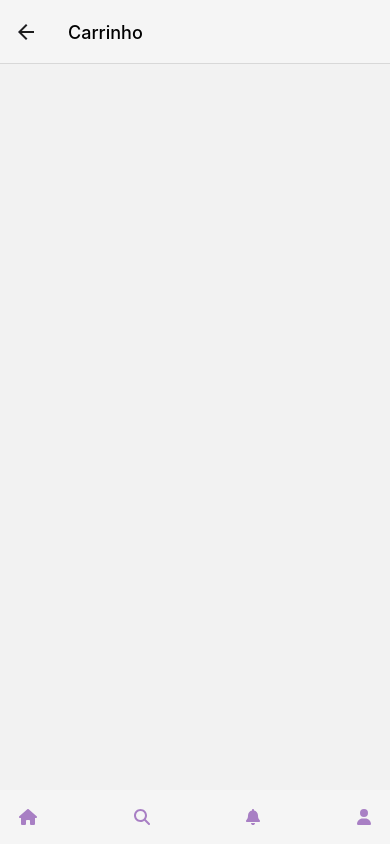
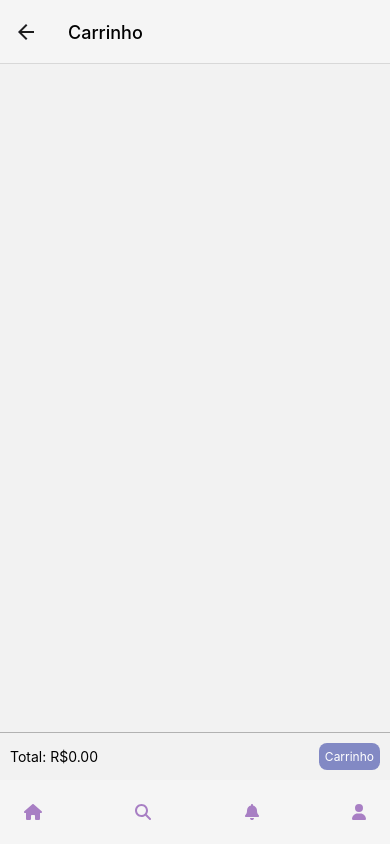
Before and after one commit to Davi-Lv/Carrinho-de-compras-desafio, a React Native app: screen /Cart in a window 390 px wide. Built offline with nearby package versions, Linux system fonts and the light colour scheme.

Commit message:
Update UI and functionality in CartScreen and ProductsScreen

```diff
--- a/App.js
+++ b/App.js
@@ -31,7 +31,6 @@ function App() {
     <ProductsContextProvider>
       <NavigationContainer>
         <View style={{ flex: 1 }}>
-
           <Stack.Navigator>
             <Stack.Screen
               name="Products"
--- a/src/components/CartItem.js
+++ b/src/components/CartItem.js
@@ -1,20 +1,46 @@
-import React from 'react';
-import { View, Text, Image, StyleSheet } from 'react-native';
+import React, { useRef, useContext } from 'react';
+import { View, Text, Image, StyleSheet, PanResponder, Animated } from 'react-native';
+import { ProductsContext } from '../context/ProductsContext';
 
 const CartItem = ({ product }) => {
+  const formattedSubtotal = product.subtotal.toFixed(2);
+  const pan = useRef(new Animated.ValueXY()).current;
+  const { removeFromCart } = useContext(ProductsContext);
+
+  const panResponder = PanResponder.create({
+    onMoveShouldSetPanResponder: () => true,
+    onPanResponderMove: Animated.event([
+      null,
+      { dx: pan.x }
+    ]),
+    onPanResponderRelease: () => {
+      if (pan.x._value > 100) {
+        removeFromCart(product.id); // Remove the product from the cart
+      } else {
+        Animated.spring(pan, { toValue: { x: 0, y: 0 }, useNativeDriver: false }).start();
+      }
+    }
+  });
+
+  const opacity = pan.x.interpolate({
+    inputRange: [0, 100],
+    outputRange: [1, 0],
+    extrapolate: 'clamp'
+  });
 
   return (
-    <View style={styles.container}>
+    <Animated.View style={[styles.container, { transform: [{ translateX: pan.x }], opacity }]} {...panResponder.panHandlers}>
       <Image source={{ uri: product.image }} style={styles.image} />
       <View style={styles.detailsContainer}>
         <Text style={styles.name}>{product.name}</Text>
-        <Text style={styles.price}>Preço: ${product.price}</Text>
+        <Text style={styles.price}>Preço: R${product.price}</Text>
         <Text style={styles.quantity}>Quantidade: {product.quantity}</Text>
-        <Text style={styles.subtotal}>Subtotal: ${product.subtotal}</Text>
+        <Text style={styles.subtotal}>Subtotal: R${formattedSubtotal}</Text>
       </View>
-    </View>
+    </Animated.View>
   );
 };
+
 
 const styles = StyleSheet.create({
   container: {
--- a/src/components/Footer.js
+++ b/src/components/Footer.js
@@ -28,7 +28,7 @@ const styles = StyleSheet.create({
     backgroundColor: '#f5f5f5',
     alignItems: 'center',
     justifyContent: 'space-between',
-    padding: "1.2rem",
+    padding: "1.5rem",
     flexDirection: 'row',
   },
 });
--- a/src/data/products.js
+++ b/src/data/products.js
@@ -1,7 +1,8 @@
 const products = [
-    { id: 1, name: 'Product 1', image: 'https://cdn.mos.cms.futurecdn.net/2QF52HUyshUAWsEDveuNTo-970-80.jpg.webp', price: 100 },
-    { id: 2, name: 'Product 2', image: 'https://cdn.mos.cms.futurecdn.net/MZKQHN2bzFugaqDF94ZSWX.jpg', price: 200 },
-    // ...
+    { id: 1, name: 'Hambúrguer com cebola caramelizada e bacon', image: 'https://www.estadao.com.br/resizer/YIBfPUoXUOKRYG7IVo-jptwsSFY=/720x503/filters:format(jpg):quality(80):focal(3070x2285:3080x2295)/cloudfront-us-east-1.images.arcpublishing.com/estadao/L3LYN5Y4MRG6BB47MNHEEXDRGA.jpeg', price: 16.90, type: 'hamburguer' },
+    { id: 2, name: 'Hambúrguer artesanal ', image: 'https://s2-casavogue.glbimg.com/GRF9KCq-1hiz5uSs-xX9Go_KqIc=/0x0:2048x1365/984x0/smart/filters:strip_icc()/i.s3.glbimg.com/v1/AUTH_d72fd4bf0af74c0c89d27a5a226dbbf8/internal_photos/bs/2022/p/X/eb4KQdToys327cGqnRGg/receita-ceboloni-bacon.jpg', price: 23.90, type: 'hamburguer' },
+    { id: 3, name: 'Pizza de queijo', image: 'https://blogger.googleusercontent.com/img/b/R29vZ2xl/AVvXsEjg-BcZqrWfx5qEkEgWJGmLv5bV9snMYXGhUJV9auGdSq7SMg2TQMR7Ofhi99PU7cALVrI0-8n63sO572oXhV26oKybnOxFS-dNOcefJyjvY_nBiijbf9JIYQBb6b_aV8SdzNKYlma1UzHuiGN-BpBi5erYG_Y4FusnZ_1Q6NfNjzs2v8sQ7k2XivyI/s2000/receita-de-massa-de-pizza-sem-gluten-1.jpg', price: 39.90, type: 'pizza' },
+    { id: 4, name: 'Pizza de Calabresa', image: 'https://diariodonordeste.verdesmares.com.br/image/contentid/policy:1.3277542:1663012513/Pizza%20de%20Calabresa.jpg?f=16x9&h=720&w=1280&$p$f$h$w=12dadad%201020w', price: 69.90, type: 'pizza' },
   ];
 
   export default products;
--- a/src/screens/CartScreen.js
+++ b/src/screens/CartScreen.js
@@ -1,17 +1,32 @@
 import React, { useContext } from 'react';
-import { FlatList } from 'react-native';
+import { FlatList, View, Text } from 'react-native';
 import { ProductsContext } from '../context/ProductsContext';
 import CartItem from '../components/CartItem';
 
 const CartScreen = () => {
   const { cart } = useContext(ProductsContext);
 
+  const totalPrice = cart.reduce((total, item) => total + item.price * item.quantity, 0);
+
   return (
-    <FlatList
-      data={cart}
-      renderItem={({ item }) => <CartItem product={item} />}
-      keyExtractor={item => item.id.toString()}
-    />
+    <View style={{ flex: 1 }}>
+      <FlatList
+        data={cart}
+        renderItem={({ item }) => <CartItem product={item} />}
+        keyExtractor={item => item.id.toString()}
+      />
+      <View style={{ borderBottomColor: '#b2b2b2', borderBottomWidth: 1 }}></View>
+      <View style={{ flexDirection: 'row', justifyContent: 'space-between', alignItems: "center" }}>
+        <View style={{ alignItems: 'flex-start', padding: 10 }}>
+          <Text>Total: R${totalPrice.toFixed(2)}</Text>
+        </View>
+        <View style={{ alignItems: 'flex-end', padding: 10 }}>
+          <Text style={{
+            color: "rgb(255 255 255)", fontSize: 12, textAlign: 'center', padding: "6px", backgroundColor: "#8289c4", borderRadius: ".5rem",
+          }}>Carrinho</Text>
+        </View>
+      </View>
+    </View>
   );
 };
 
--- a/src/screens/ProductDetails.js
+++ b/src/screens/ProductDetails.js
@@ -1,17 +1,52 @@
-import React, { useContext } from 'react';
-import { View, Text, Button, Image, StyleSheet } from 'react-native';
+import React, { useContext, useState } from 'react';
+import { View, Text, Image, StyleSheet, TouchableOpacity, TextInput } from 'react-native';
 import { ProductsContext } from '../context/ProductsContext';
 
 const ProductDetails = ({ route }) => {
   const { product } = route.params;
   const { addToCart } = useContext(ProductsContext);
+  const [quantity, setQuantity] = useState(0);
+
+  const handleIncreaseQuantity = () => {
+    setQuantity(quantity + 1);
+  };
+
+  const handleDecreaseQuantity = () => {
+    if (quantity > 0) {
+      setQuantity(quantity - 1);
+    }
+  };
+
+  const handleAddToCart = () => {
+    if (quantity > 0) {
+      const productWithQuantity = { ...product, quantity };
+      for (let i = 0; i < quantity; i++) {
+        addToCart(productWithQuantity);
+      }
+    }
+  }
 
   return (
     <View style={styles.container}>
-      <Image source={{ uri: product.image }} style={styles.image} />
-      <Text style={styles.name}>{product.name}</Text>
-      <Text style={styles.price}>{product.price.toLocaleString('pt-BR', { style: 'currency', currency: 'BRL' })}</Text>
-      <Button title="Adicionar ao carrinho" onPress={() => addToCart(product)} />
+      <View style={styles.imageContainer}>
+        <Image source={{ uri: product.image }} style={styles.image} />
+      </View>
+      <View style={styles.detailsContainer}>
+        <Text style={styles.price}>{product.price.toLocaleString('pt-BR', { style: 'currency', currency: 'BRL' })}</Text>
+        <Text style={styles.name}>{product.name}</Text>
+        <View style={styles.quantityContainer}>
+          <TouchableOpacity style={styles.quantityButton} onPress={handleDecreaseQuantity}>
+            <Text style={styles.quantityButtonText}>-</Text>
+          </TouchableOpacity>
+          <Text style={styles.quantity}>{quantity}</Text>
+          <TouchableOpacity style={styles.quantityButton} onPress={handleIncreaseQuantity}>
+            <Text style={styles.quantityButtonText}>+</Text>
+          </TouchableOpacity>
+        </View>
+        <TouchableOpacity style={styles.buttonAddBag} onPress={handleAddToCart}>
+          <Text style={styles.buttonText}>Adicionar ao carrinho</Text>
+        </TouchableOpacity>
+      </View>
     </View>
   );
 };
@@ -20,21 +55,78 @@ const styles = StyleSheet.create({
   container: {
     flex: 1,
     alignItems: 'center',
+    justifyContent: 'center',
+  },
+  imageContainer: {
+    width: '100%',
+    aspectRatio: 1,
+    alignItems: 'center',
+    justifyContent: 'center',
+    padding: 16,
   },
   image: {
-    width: '100%',
+    width: '88%',
     aspectRatio: 1,
-    marginBottom: 10,
-    padding: 16,
+    borderRadius: 10,
+  },
+  detailsContainer: {
+    backgroundColor: '#FFFFFF',
+    borderRadius: 10,
+    paddingLeft: 0,
+    paddingRight: 0,
+    paddingTop: 35,
+    paddingBottom: 35,
+    width: '80%',
+    alignItems: 'center',
   },
   name: {
+    color: "#aa7ec5",
     fontSize: 18,
     fontWeight: 'bold',
     marginBottom: 5,
+    textAlign: 'center',
   },
   price: {
     fontSize: 16,
     marginBottom: 10,
+    fontWeight: 'bold',
+  },
+  quantityContainer: {
+    flexDirection: 'row',
+    alignItems: 'center',
+    marginBottom: 10,
+  },
+  quantityLabel: {
+    fontSize: 16,
+    marginRight: 10,
+  },
+  quantityButton: {
+    backgroundColor: '#aa7ec5',
+    borderRadius: 5,
+    padding: 5,
+  },
+  quantityButtonText: {
+    color: '#FFFFFF',
+    fontSize: 16,
+    fontWeight: 'bold',
+    textAlign: 'center',
+    paddingLeft: 5,
+    paddingRight: 5,
+  },
+  quantity: {
+    fontSize: 16,
+    marginHorizontal: 10,
+  },
+  buttonAddBag: {
+    backgroundColor: '#8289c4',
+    borderRadius: 10,
+    padding: 10,
+  },
+  buttonText: {
+    color: '#FFFFFF',
+    fontSize: 16,
+    fontWeight: 'bold',
+    textAlign: 'center',
   },
 });
 
--- a/src/screens/ProductsScreen.js
+++ b/src/screens/ProductsScreen.js
@@ -26,7 +26,7 @@ const ProductsScreen = ({ navigation }) => {
         variant="default"
       >
         <Tab.Item
-          title="Burger"
+          title="todos"
           titleStyle={styles.tabItem}
         />
         <Tab.Item
@@ -34,7 +34,7 @@ const ProductsScreen = ({ navigation }) => {
           titleStyle={styles.tabItem}
         />
         <Tab.Item
-          title="Pasta"
+          title="Burger"
           titleStyle={styles.tabItem}
         />
         <Tab.Item
@@ -48,22 +48,33 @@ const ProductsScreen = ({ navigation }) => {
       </View>
       <TabView value={index} onChange={setIndex} animationType="spring">
         <TabView.Item style={styles.AllProducts}>
-          <ScrollView>
-            <FlatList
-              data={products}
-              renderItem={renderItem}
-              keyExtractor={item => item.id.toString()}
-            />
-          </ScrollView>
+          <FlatList
+            data={products}
+            renderItem={renderItem}
+            keyExtractor={item => item.id.toString()}
+          />
         </TabView.Item>
-        <TabView.Item style={{ backgroundColor: 'blue', width: '100%' }}>
-          <Text h1>Favorite</Text>
+        <TabView.Item style={{ width: '100%' }}>
+          <FlatList
+            data={products.filter(item => item.type === 'pizza')}
+            renderItem={renderItem}
+            keyExtractor={item => item.id.toString()}
+          />
         </TabView.Item>
-        <TabView.Item style={{ backgroundColor: 'green', width: '100%' }}>
-          <Text h1>Cart</Text>
+        <TabView.Item style={{ width: '100%' }}>
+          <FlatList
+            data={products.filter(item => item.type === 'hamburguer')}
+            renderItem={renderItem}
+            keyExtractor={item => item.id.toString()}
+          />
         </TabView.Item>
-        <TabView.Item style={{ backgroundColor: 'pink', width: '100%' }}>
-          <Text h1>popular</Text>
+
+        <TabView.Item style={{ width: '100%' }}>
+          <FlatList
+            data={products}
+            renderItem={renderItem}
+            keyExtractor={item => item.id.toString()}
+          />
         </TabView.Item>
       </TabView>
     </>
```
